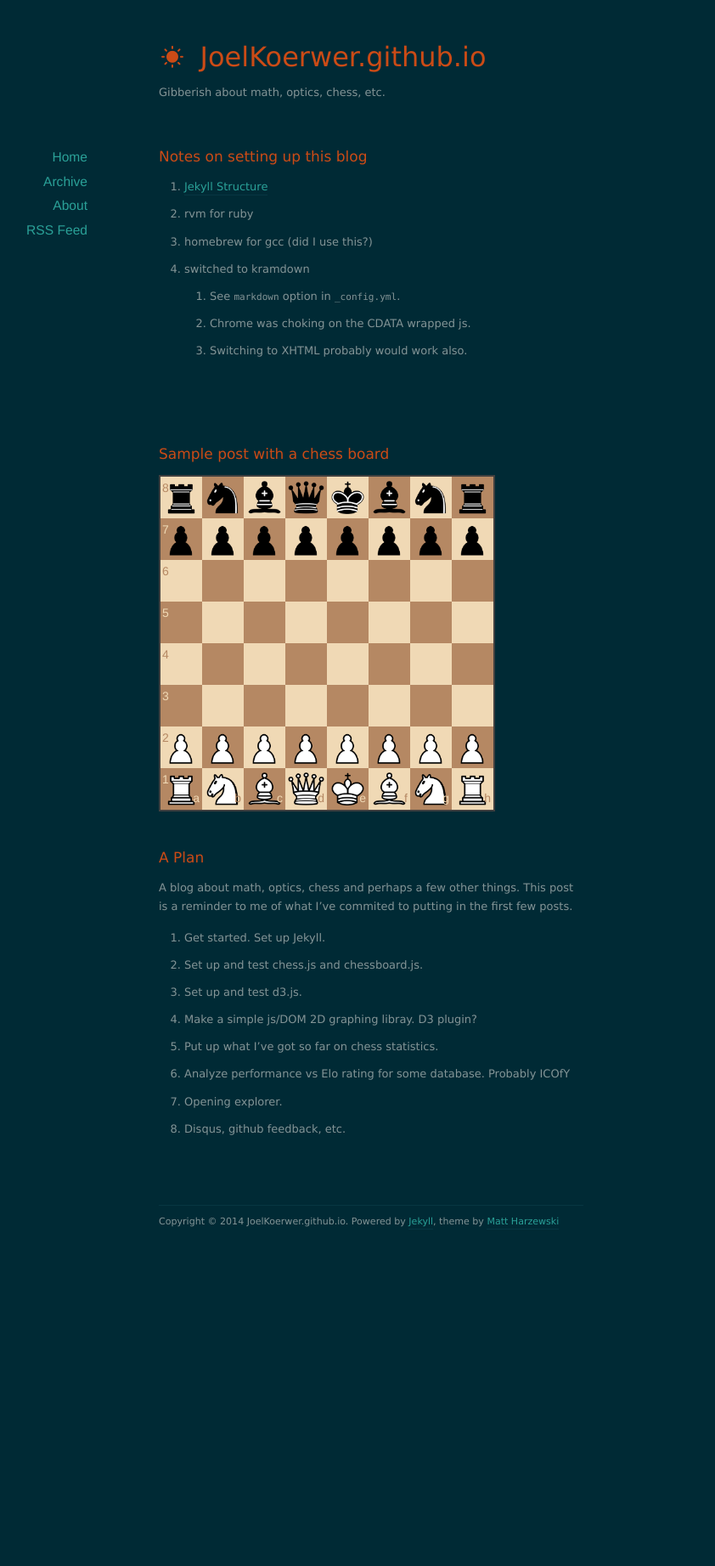
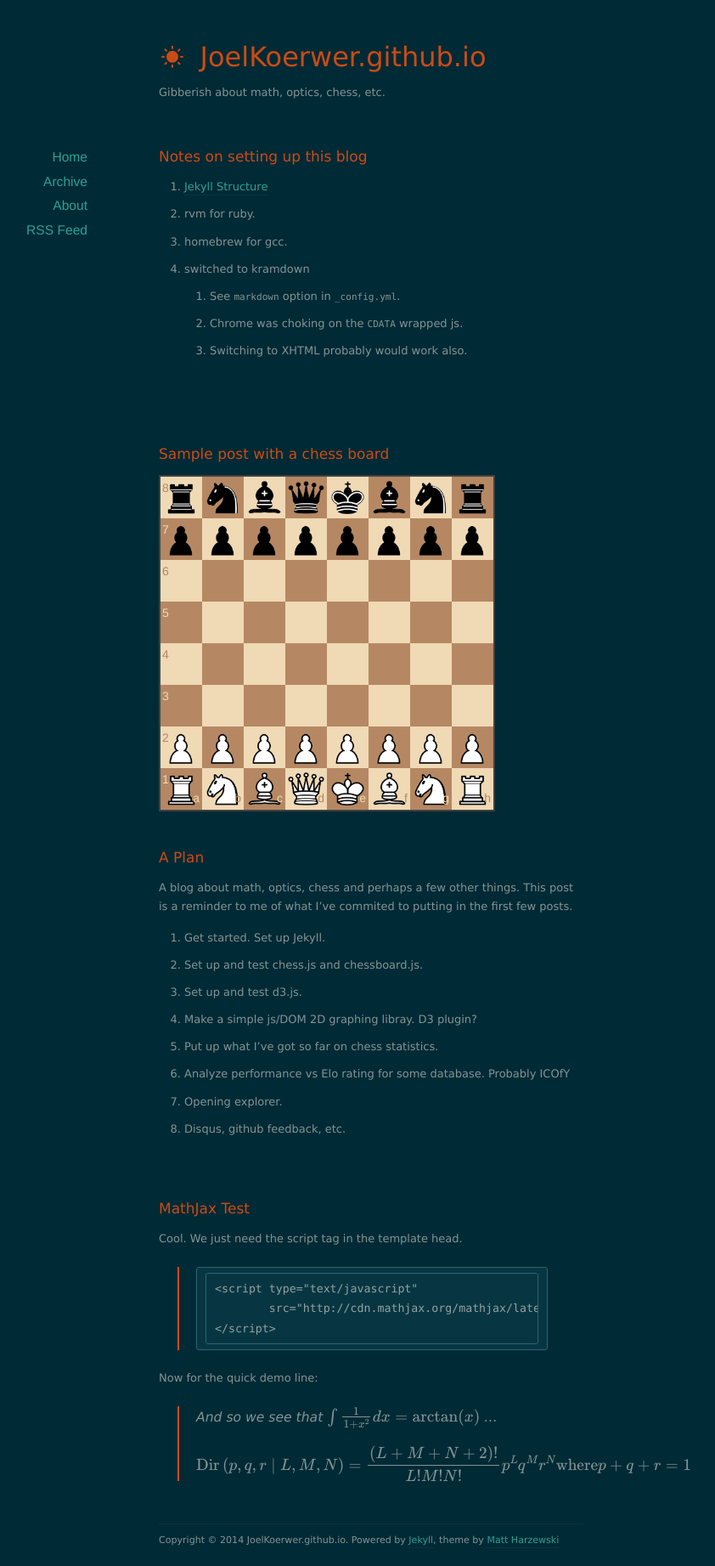
Before and after one commit to joelkoerwer/joelkoerwer.github.io, a Jekyll site: the page built from index.html, in a window 1280 px wide. Shown: the whole page at 85% size, without its empty margins (203-1045 px from the left). Built offline with Jekyll 4.4.1, drawn with Linux system fonts in a browser that asks for light colours; nearby versions of some CDN libraries; formulas are drawn with MathJax 3; the list of posts is cut into pages by our own code; before the commit the page ends 1468 px from its top, so only the background shows below that.

Commit message:
Added a MathJax sample.

```diff
--- a/_layouts/default.html
+++ b/_layouts/default.html
@@ -15,6 +15,9 @@
   <link href="/assets/css/chessboard-0.3.0.min.css" rel="stylesheet" />
 
   <script src="//code.jquery.com/jquery-1.11.0.min.js"></script>
+  <script type="text/javascript"
+      src="http://cdn.mathjax.org/mathjax/latest/MathJax.js?config=TeX-AMS-MML_HTMLorMML">
+  </script>
   <script type="text/javascript" src="/assets/js/chess.min.js"></script>
   <script type="text/javascript" src="/assets/js/chessboard-0.3.0.min.js">
   </script>
--- /dev/null
+++ b/_posts/2014-04-10-MathJax.md
@@ -0,0 +1,25 @@
+---
+layout: post
+title:  "MathJax Test"
+date:   2014-04-10
+---
+
+Cool. We just need the script tag in the template head.
+
+>
+>     <script type="text/javascript"
+>             src="http://cdn.mathjax.org/mathjax/latest/MathJax.js?config=TeX-AMS-MML_HTMLorMML">
+>     </script>
+>
+
+Now for the quick demo line:
+
+> And so we see that $$\int \frac{1}{1+x^2} dx = \arctan(x)$$ ...
+>
+> $$
+> \operatorname{Dir}\left(p, q, r \mid L, M, N\right) =
+>   \frac{\left(L+M+N+2\right)!}{L! M! N!} p^L q^M r^N \\
+> \text{where} \\
+> p+q+r = 1
+> $$
+>
--- a/_posts/2014-04-10-notes-on-setting-up-the-blog.md
+++ b/_posts/2014-04-10-notes-on-setting-up-the-blog.md
@@ -5,9 +5,9 @@ date:   2014-04-10
 ---
 
   * [Jekyll Structure](//jekyllrb.com/docs/structure/)
-  * rvm for ruby
-  * homebrew for gcc (did I use this?)
+  * rvm for ruby.
+  * homebrew for gcc.
   * switched to kramdown
     * See `markdown` option in `_config.yml`.
-    * Chrome was choking on the CDATA wrapped js.
+    * Chrome was choking on the `CDATA` wrapped js.
     * Switching to XHTML probably would work also.
```
